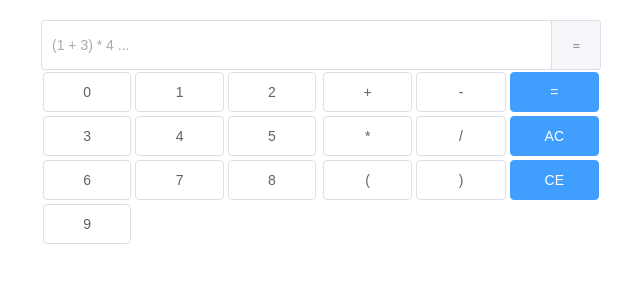
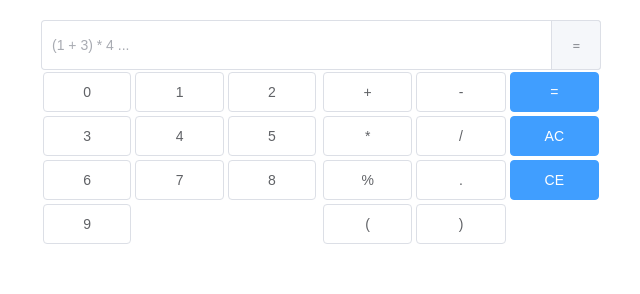
Before and after one commit to kentyisapen/STA-Calc2022, a Vue app: page / in a window 1280 px wide. Shown: the top 294 px of the page, without its empty margins (319-959 px from the left). Built offline with nearby package versions, Linux system fonts and the light colour scheme.

Commit message:
readme追記, 小数点、余り算対応

```diff
--- a/src/views/TopView.vue
+++ b/src/views/TopView.vue
@@ -63,9 +63,9 @@ export default defineComponent({
   setup() {
     const input = ref("");
     const nums: number[] = [0, 1, 2, 3, 4, 5, 6, 7, 8, 9];
-    const marks: string[] = ["+", "-", "*", "/", "(", ")"];
+    const marks: string[] = ["+", "-", "*", "/", "%", ".", "(", ")"];
     const spMarks: string[] = ["=", "AC", "CE"];
-    const pattern2 = /^[\d*/\-+().\s]+/;
+    const pattern2 = /^[\d*/\-+()%.^\s]+/;
     const logs = ref([]);
     const logIndex = ref(0);
     const inputNum = (num: number): void => {
@@ -97,7 +97,7 @@ export default defineComponent({
     const calc = (): void => {
       const res = input.value.match(pattern2);
       let temp = "";
-      //一旦正規表現で数値と記号以外を弾く
+      //一旦正規表現で数値と所定の記号以外を弾く
       if (!res) {
         openError();
         return;
```
Also changed, not shown: 1 other file (tests, documents, lock files or other folders).
